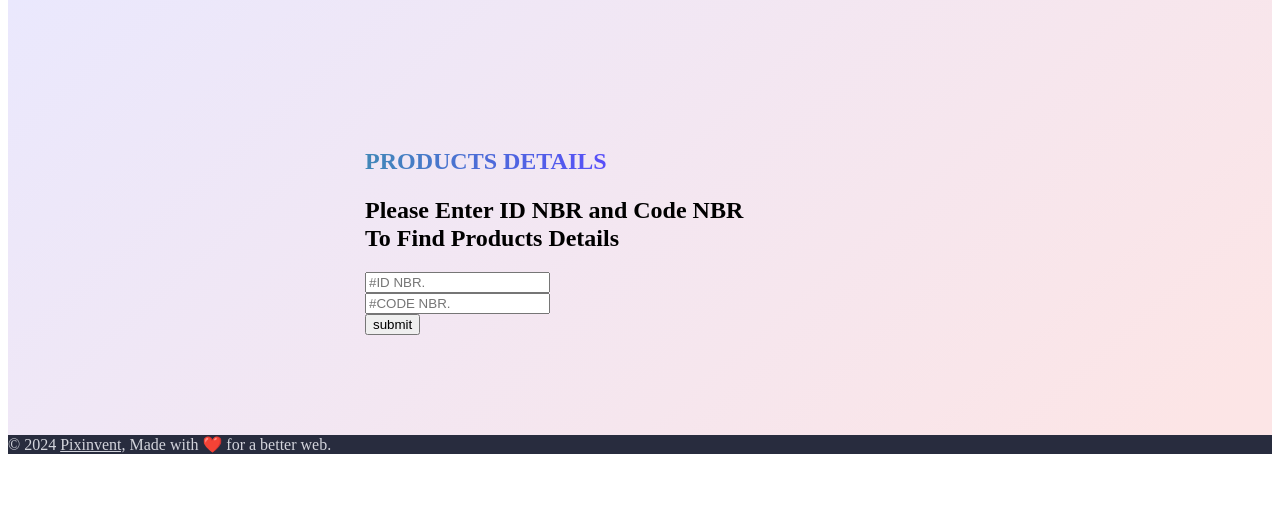
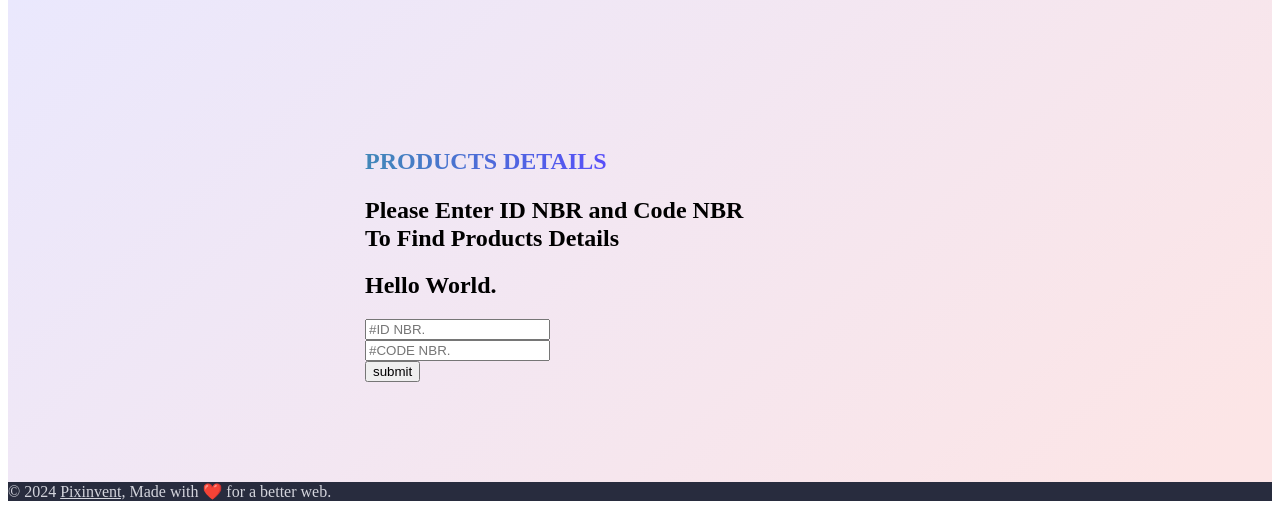
Before and after one commit to veasnarin/Soun_tek, a PHP site: page / in a window 1280 px wide. Shown: the part 297-806 px from the top of the page. Before the commit the page ends 751 px from the top, so only its background shows below. Run offline with PHP 8.4, Linux system fonts and the light colour scheme.

Commit message:
i change at file index.

```diff
--- a/index.php
+++ b/index.php
@@ -119,6 +119,9 @@ $db = new Database();
             <div class="card">
               <div class="card-body">
                 <form action="index.php" method="POST">
+                  <div class="row">
+                    <h1>Hello World.</h1>
+                  </div>
                   <div class="row g-3">
                     <div class="col-md-6">
                       <input type="text" class="form-control" name="id_nbr" value="<?= isset($_POST['id_nbr']) ? $_POST['id_nbr'] : '' ?>" id="contact-form-fullname" placeholder="#ID NBR." required />
```
